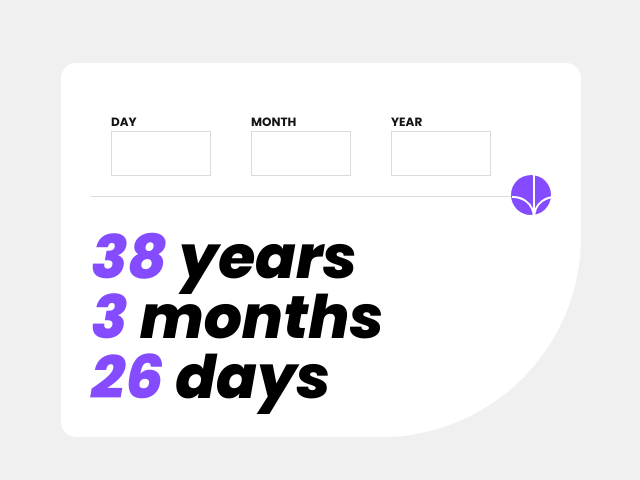
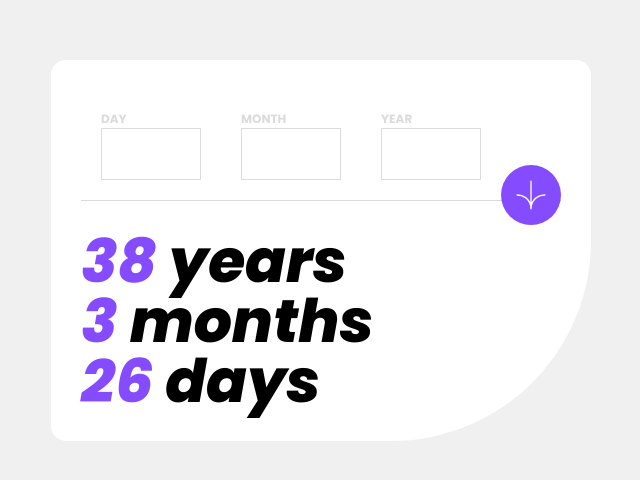
Before and after one commit to Frimpong04/age-calculator-app, a plain HTML site: page index.html in a window 1280 px wide. Shown: the part 150-630 px from the top of the page, without its empty margins (319-959 px from the left). Drawn offline with Linux system fonts and the light colour scheme.

Commit message:
add active desktop state style

```diff
--- a/style.css
+++ b/style.css
@@ -82,7 +82,7 @@ label {
     font-size: 1.2rem;
     text-transform: uppercase;
     font-family: bold;
-    color: var(--Off-black);
+    color: var(--Light-grey);
 }
 
 input {
@@ -91,21 +91,51 @@ input {
     width: 10rem;
     border: 1px solid var(--Light-grey);
     outline: none;
+    font-family: bold;
+}
+
+/* active input state */
+input:hover {
+    cursor: pointer;
+    border: 1px solid var(--Purple);
 }
 
 input[type="number"]:focus {
     border: 1px solid var(--Off-black);
 }
 
+/* Chrome, Safari, Edge, Opera */
+input::-webkit-outer-spin-button,
+input::-webkit-inner-spin-button {
+  -webkit-appearance: none;
+  margin: 0;
+}
+
+/* Firefox */
+input[type=number] {
+  -moz-appearance: textfield;
+}
+
 button {
-    width: 4rem;
-    height: 4rem;
+    width: 6rem;
+    height: 6rem;
     border-radius: 50%;
     background-color: var(--Purple);
     outline: none;
     border: none;
     position: relative;
     top: 5rem;
+}
+
+button:hover {
+    cursor: pointer;
+    background: var(--Off-black);
+}
+
+ button img {
+    padding: 1.5rem;
+    width: 100%;
+    height: 100%;
 }
 
 p {
```
